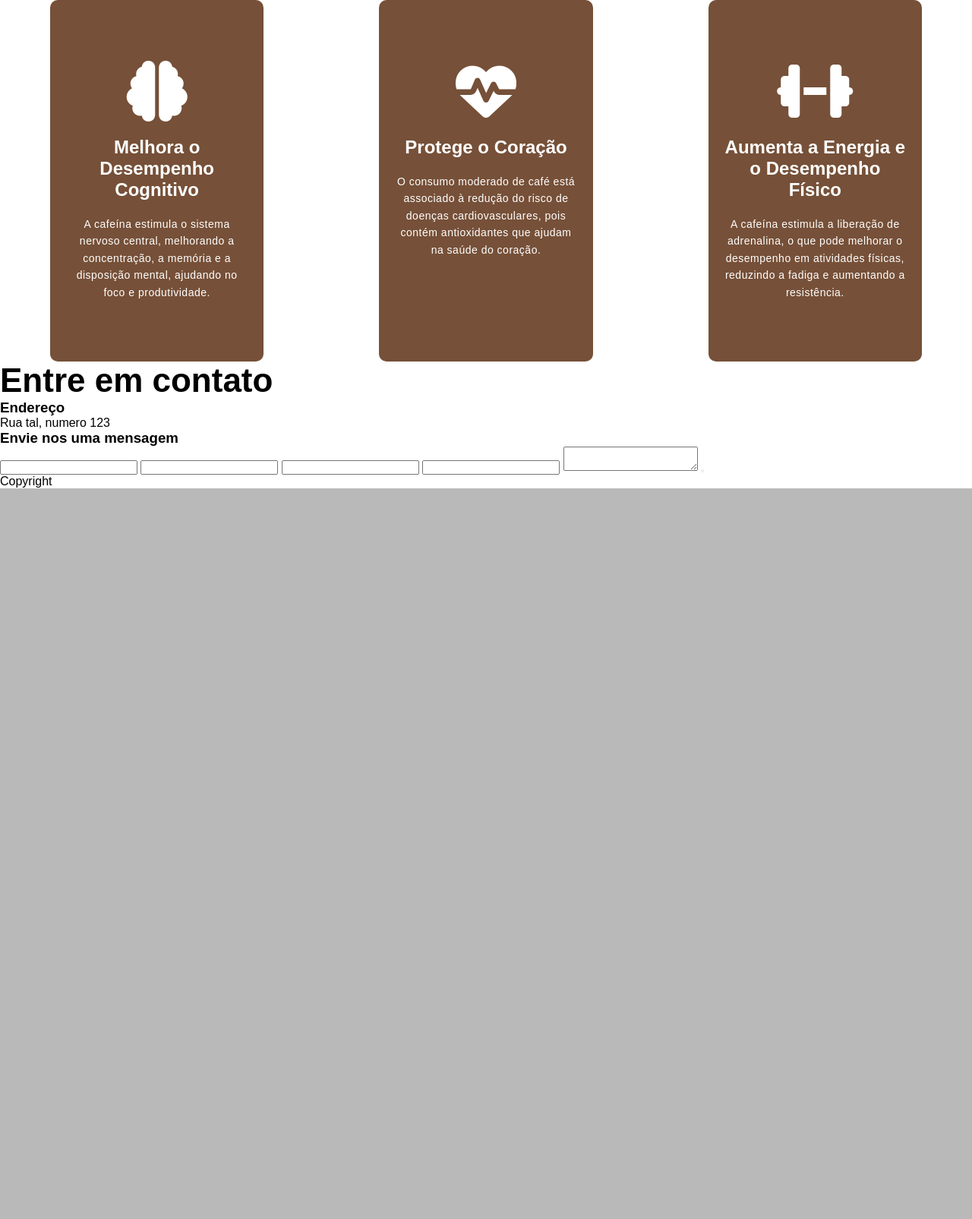
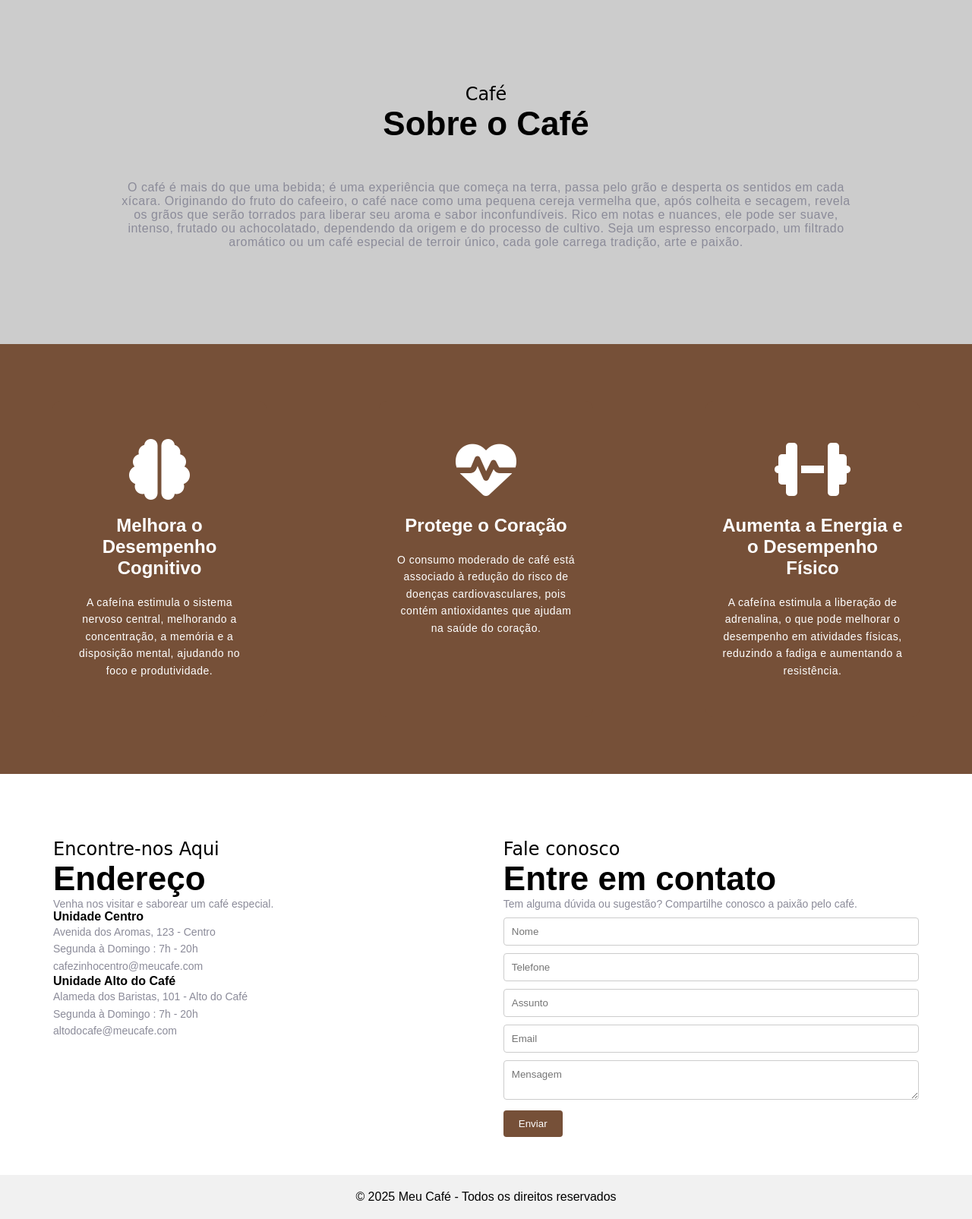
Before and after one commit to PauloHCruz/Landing-Page-Responsiva, a Flask app: page / in a window 1280 px wide. Shown: the part 800-2405 px from the top of the page at 76% size. Before the commit the page ends 1443 px from the top, so only its background shows below. Run offline with Flask 3, Linux system fonts and the light colour scheme.

Commit message:
atualização das sessões sobre, benefícios, contato

```diff
--- a/static/style.css
+++ b/static/style.css
@@ -101,12 +101,15 @@ h1 {
     display: flex;
     flex-wrap: wrap;
     justify-content: space-around;
-        gap: 20px;
+    gap: 10px;
+    background-color: #765038;
+    padding: 75px 0;
 }
 
-    .benefit {
+.beneficio {
+    background-color: #765038;
     text-align: center;
-        padding: 80px 20px;
+    padding: 50px 20px;
     color: #fff;
     flex: 1 1 22%;
     max-width: 22%;
@@ -118,18 +121,91 @@ h1 {
     transition: all 0.2s;
 }
 
-    .benefit:hover .icon i {
+.beneficio:hover{
     transform: scale(1.1, 1.1);
 }
 
-    .content h3 {
+.conteudo-beneficio h3 {
     font-weight: 600;
     font-size: 1.5em;
     margin: 20px 0;
 }
 
-    .content p {
+.conteudo-beneficio p {
     font-size: 14px;
     letter-spacing: 0.5px;
     line-height: 1.6;
 }
+
+#sobre {
+	width: 100%;
+    background-color: #ccc;
+	padding: 75px 0;
+    text-align: center;
+}
+
+.letra-cursiva {
+	color: #000;
+	font-size: 24px;
+	font-family: 'Caveat', cursive;
+	margin: 0;
+	margin-top: 35px;
+}
+
+#gray-desc {
+	font-size: 16px;
+	font-weight: 500;
+	color: #8b8b99;
+	letter-spacing: 0.5px;
+	margin: 50px 150px;
+}
+
+#contato {
+	padding: 50px 0;
+}
+
+#contato-wrap {
+	display: flex;
+	justify-content: space-between;
+	max-width: 1140px;
+	margin: auto;
+}
+
+.bloco-endereco, .bloco-forms {
+	width: 48%;
+}
+
+.contato-desc {
+	font-size: 14px;
+	color: #8b8b99;
+}
+
+.contato-endereco {
+	font-size: 14px;
+	line-height: 1.6;
+	color: #8b8b99;
+}
+
+.input-item {
+	width: 100%;
+	padding: 10px;
+	margin-top: 10px;
+	border: 1px solid #ccc;
+	border-radius: 4px;
+}
+
+#btn-submit {
+	background-color: rgb(118,80,56);
+	color: white;
+	padding: 10px 20px;
+	border: none;
+	border-radius: 4px;
+	cursor: pointer;
+	margin-top: 10px;
+}
+
+footer {
+	text-align: center;
+	padding: 20px;
+	background-color: #f1f1f1;
+}
--- a/templates/index.html
+++ b/templates/index.html
@@ -14,10 +14,11 @@
 			<div>
                 <ul id="top-menu">
 					<li class="menu-item"><a href="#">Home</a></li>
-                    <li class="menu-item"><a href="#">Sobre</a></li>
-                    <li class="menu-item"><a href="#">Benefícios</a></li>
-                    <li class="menu-item"><a href="#">Contato</a></li>
+                    <li class="menu-item"><a href="#sobre">Sobre</a></li>
+                    <li class="menu-item"><a href="#beneficios">Benefícios</a></li>
+                    <li class="menu-item"><a href="#contato">Contato</a></li>
                 </ul>
+            </div>
 		</nav>
 		<div id="header-desc">
 			<h1>Landing Page Responsiva Café</h1>
@@ -26,30 +27,36 @@
 	</header>
 
     <main>
+        <section id="sobre">
+			<p class="letra-cursiva">Café</p>
+			<h2>Sobre o Café</h2>
+			<p id="gray-desc">O café é mais do que uma bebida; é uma experiência que começa na terra, passa pelo grão e desperta os sentidos em cada xícara. Originando do fruto do cafeeiro, o café nace como uma pequena cereja vermelha que, após colheita e secagem, revela os grãos que serão torrados para liberar seu aroma e sabor inconfundíveis. Rico em notas e nuances, ele pode ser suave, intenso, frutado ou achocolatado, dependendo da origem e do processo de cultivo. Seja um espresso encorpado, um filtrado aromático ou um café especial de terroir único, cada gole carrega tradição, arte e paixão.</p>
+        </section>
+
         <section id="beneficios">
-            <div style="background-color: #765038;" class="benefit">
+            <div class="beneficio">
                 <div class="icon">
                     <i class="fa fa-brain"></i>
                 </div>
-                <div class="content">
+                <div class="conteudo-beneficio">
                     <h3>Melhora o Desempenho Cognitivo</h3>
                     <p>A cafeína estimula o sistema nervoso central, melhorando a concentração, a memória e a disposição mental, ajudando no foco e produtividade.</p>
                 </div>
             </div>
-            <div style="background-color: #765038;" class="benefit">
+            <div class="beneficio">
                 <div class="icon">
                     <i class="fa fa-heartbeat"></i>
                 </div>
-                <div class="content">
+                <div class="conteudo-beneficio">
                     <h3>Protege o Coração</h3>
                     <p>O consumo moderado de café está associado à redução do risco de doenças cardiovasculares, pois contém antioxidantes que ajudam na saúde do coração.</p>
                 </div>
             </div>
-            <div style="background-color: #765038;" class="benefit">
+            <div style="background-color: #765038;" class="beneficio">
                 <div class="icon">
                     <i class="fa fa-dumbbell"></i>
                 </div>
-                <div class="content">
+                <div class="conteudo-beneficio">
                     <h3>Aumenta a Energia e o Desempenho Físico</h3>
                     <p>A cafeína estimula a liberação de adrenalina, o que pode melhorar o desempenho em atividades físicas, reduzindo a fadiga e aumentando a resistência.</p>
                 </div>
@@ -57,32 +64,58 @@
         </section>
 
         <section id="contato">
-            <div>
-                <h2>Entre em contato</h2>
-                <div class="endereco">
-                    <h3>Endereço</h3>
-                    <p>Rua tal, numero 123</p>
+			<div id="contato-wrap">
+				<div class="bloco-endereco">
+					<p class="letra-cursiva">Encontre-nos Aqui</p>
+					<h2>Endereço</h2>
+					<p class="contato-desc">Venha nos visitar e saborear um café especial.</p>
+					<h4>Unidade Centro</h4>
+					<p class="contato-endereco">
+						Avenida dos Aromas, 123 - Centro <br>
+						Segunda à Domingo : 7h - 20h<br>
+						cafezinhocentro@meucafe.com
+					</p>
+					<h4>Unidade Alto do Café</h4>
+					<p class="contato-endereco">
+						Alameda dos Baristas, 101 - Alto do Café<br>
+						Segunda à Domingo : 7h - 20h<br>
+						altodocafe@meucafe.com
+					</p>
+				</div>
 
-                </div>
-                <div class="form-contato">
-                    <h3>Envie nos uma mensagem</h3>
-                    <form>
-                        <input type="text" name="" id="">
-                        <input type="tel" name="" id="">
-                        <input type="text" name="" id="">
-                        <input type="email" name="" id="">
-                        <textarea></textarea>
-                        <button type="submit"></button>
-                    </form>
+				<div class="bloco-forms">
+					<p class="letra-cursiva">Fale conosco</p>
+					<h2>Entre em contato</h2>
+					<p class="contato-desc">Tem alguma dúvida ou sugestão? Compartilhe conosco a paixão pelo café.</p>
+					<form>
+						<div>
+							<input class="input-item" type="text" name="nome" placeholder="Nome">
+						</div>
+						<div>
+							<input class="input-item" type="tel" name="telefone" placeholder="Telefone">
+						</div>
+						<div>
+							<input class="input-item" type="text" name="assunto" placeholder="Assunto">
+						</div>
+						<div>
+							<input class="input-item" type="email" name="email" placeholder="Email">
+						</div>
+						<div>
+							<textarea class="input-item" placeholder="Mensagem"></textarea>
+						</div>
+						<div>
+							<input id="btn-submit" type="submit" name="submit" value="Enviar">
+						</div>
+					</form>
+				</div>
+			</div>
+		</section>
 
-                </div>
-            </div>
-        </section>
 
     </main>
 
     <footer>
-        <p> Copyright</p>
+        <p>&copy 2025 Meu Café - Todos os direitos reservados</p>
     </footer>
 </body>
 </html>
```
Lines whose indentation alone changed are shown as unchanged.
